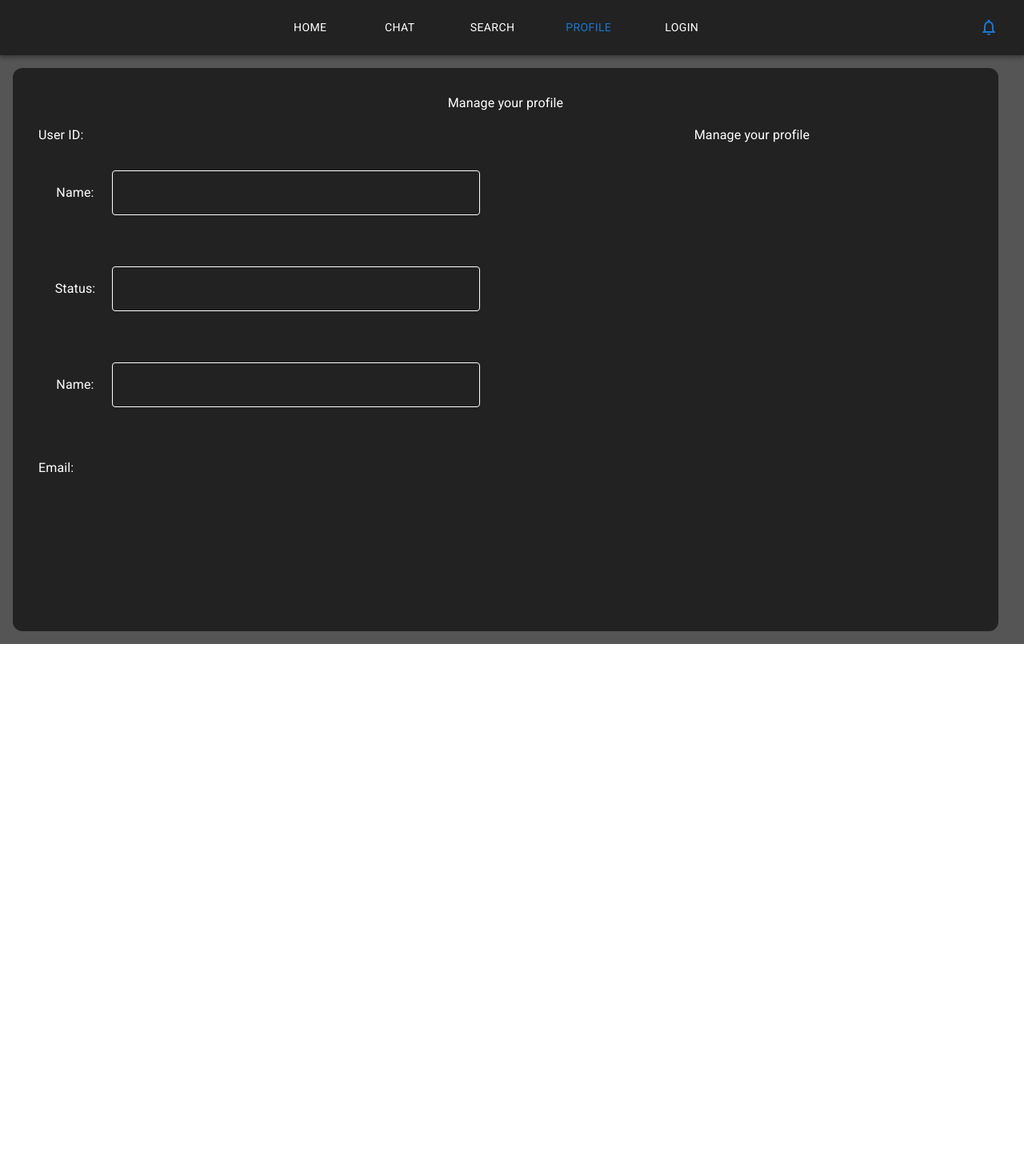
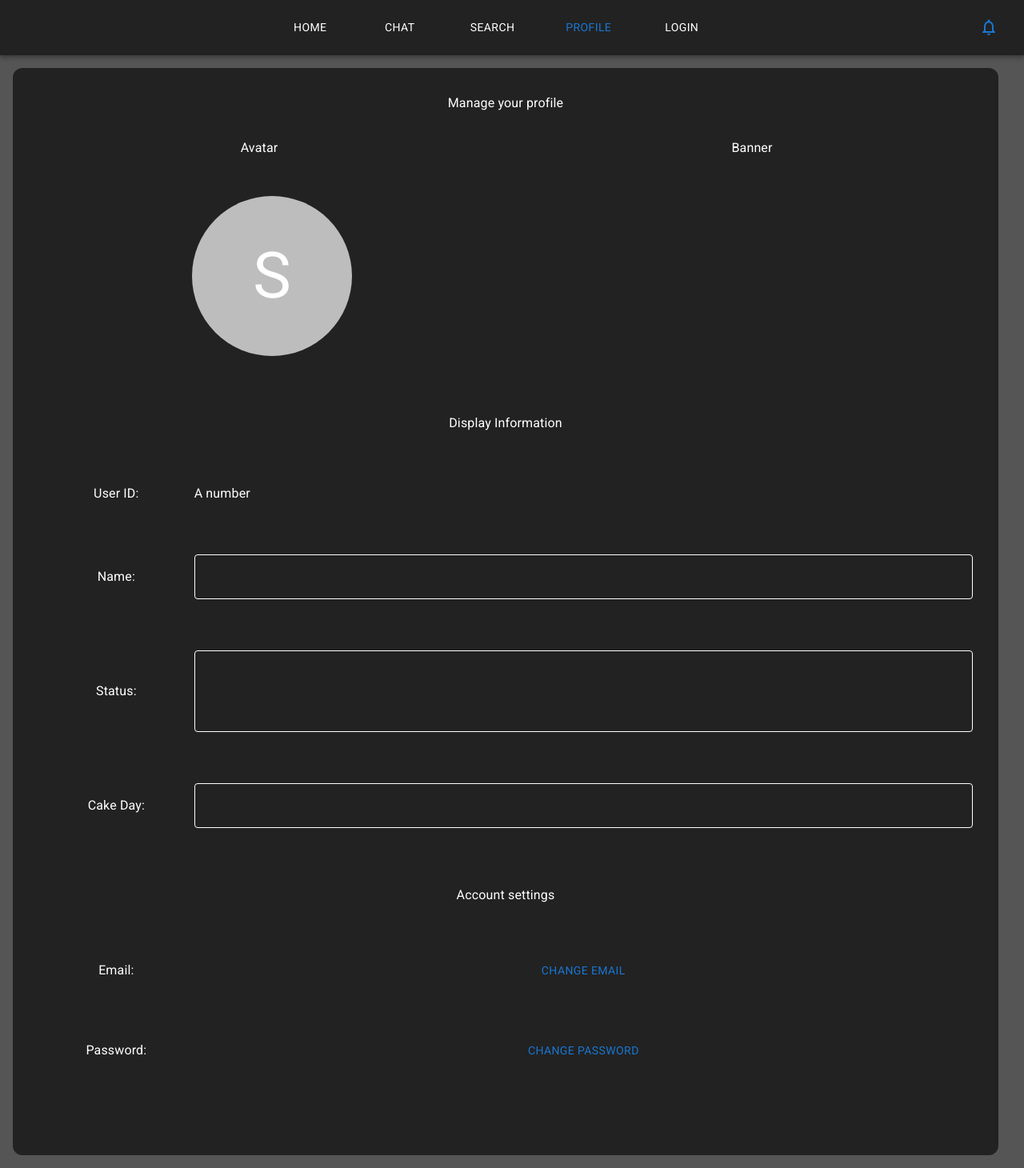
Before and after one commit to Helioborba/direct, a React app in the folder app/: page /profile in a window 1280 px wide. Shown: the whole page at 80% size. Before the commit the page ends 805 px from the top, so only its background shows below. Built offline with nearby package versions, Linux system fonts and the light colour scheme.

Commit message:
update profile comp/ add multiline form

```diff
--- /dev/null
+++ b/app/src/components/form/profileFormMultiline.js
@@ -0,0 +1,44 @@
+import {Typography, Grid} from "@mui/material";
+import { FormControl, TextField, IconButton } from "@mui/material";
+import CreateNewFolderIcon from '@mui/icons-material/CreateNewFolder';
+import Input from "./input.js";
+
+const ProfileFormMultiline = (props) => {
+    return (
+        <FormControl component="form" onSubmit={props.sendMessage} sx={{width:"100%"}}>
+            <Grid container direction='row'>
+                <TextField
+                    id="input-field-chat"
+                    inputRef={props.chatField}
+                    multiline
+                    maxRows={props.maxRows || 4} // default is 4
+                    fullWidth
+                    placeholder={props.username || '\n\n'} // the new lines help give the status a bit of 'multiline' sentiment
+                    InputLabelProps={{
+                        sx: { color: '#fff'}
+                    }}
+                    sx={{
+                        input: { // set the input styles and autofill
+                            color: '#fff',
+                            "&:-webkit-autofill": {
+                                WebkitBoxShadow: "0 0 0 1000px #222 inset",
+                                WebkitTextFillColor: '#fff !important'
+                            }
+                        },
+                        fieldset: {
+                            borderColor: '#fff'
+                        },
+                        '&:hover fieldset': {
+                            borderColor: (theme) => `${theme.palette.primary.main} !important`
+                        },
+                        '&.Mui-focused input': { // - Set the Input border when parent is focused
+                            borderColor: '#fff !important',
+                        },
+                    }}
+                />
+            </Grid>
+        </FormControl>
+    )
+}
+
+export default ProfileFormMultiline;
--- a/app/src/pages/Profile.js
+++ b/app/src/pages/Profile.js
@@ -1,6 +1,7 @@
 // import { useContext } from "react";
-import {Box, Grid, Typography, FormControl, InputLabel, Input, FormHelperText} from "@mui/material";
+import {Box, Grid, Typography, FormControl, InputLabel, Input, FormHelperText, Avatar, Button} from "@mui/material";
 import ProfileForm from "../components/form/profileForm.js";
+import ProfileFormMultiline from "../components/form/profileFormMultiline.js";
 import Nav from "../components/nav/nav.js";
 const Profile = (props) => {
 
@@ -9,17 +10,43 @@ const Profile = (props) => {
             <Nav></Nav>
             <Box  sx={{p:{xs:"5rem 0 5rem 0", lg:2}, display:'flex', alignItems:'center'}}>
                 <Grid container direction="column" sx={{backgroundColor:"#222",  minHeight:"88vh", pt:2, pb:10, mr:2, borderRadius:{xs:0, lg:3}}}>
-                    <Grid container item xs={2} sx={{ position:'relative', display:'flex', flexDirection:"column", justifyContent:"center", alignItems:"center"}} >
+                    <Grid container item sx={{ position:'relative', display:'flex', flexDirection:"column", justifyContent:"center", alignItems:"center"}} >
                         <Box sx={{p:{xs:"5rem 0 5rem 0", lg:2}, display:'flex', justifyContent:'space-between', alignItems:'center'}}>
                             <Grid container direction="row"  sx={{backgroundColor:"#222", borderRadius:{xs:0, lg:3} }}>
                                 <Typography>Manage your profile</Typography>
                             </Grid>
                         </Box>
                     </Grid>
-                    <Grid container item xs={10}>
-                        <Grid container item xs={6}>
-                            <Grid item xs={12} sx={{ display:'flex', alignItems:'center', pl:4}}>
-                                <Typography>User ID:</Typography>
+                    <Grid container item>
+                        <Grid container item xs={12} sx={{my:2}}>
+                            <Grid container item xs={6} sx={{ display:'flex', justifyContent:'center', alignItems:'center'}}>
+                                Avatar
+                            </Grid>
+                            <Grid container item xs={6} sx={{ display:'flex', justifyContent:'center', alignItems:'center'}}>
+                                Banner
+                            </Grid>
+                        </Grid>
+                        <Grid container item xs={12} sx={{m:4}}>
+                            <Grid container item xs={6} sx={{ display:'flex', justifyContent:'center', alignItems:'center'}}>
+                                <Avatar sx={{fontSize:"5em", width:200, height:200}}>S</Avatar>
+                            </Grid>
+                            <Grid container item xs={6} sx={{ display:'flex', justifyContent:'center', alignItems:'center'}}>
+
+                            </Grid>
+                        </Grid>
+
+                        <Grid container item xs={12} sx={{mt:5, display:'flex', justifyContent:'center', alignItems:'center' }}>
+                            <Typography>Display Information</Typography>
+                        </Grid>
+
+                        <Grid container item xs={12} sx={{mt:4}}>
+                            <Grid item xs={12} sx={{ display:'flex', alignItems:'center', p:4}}>
+                                <Grid item xs={2}>
+                                    <Typography>User ID:</Typography>
+                                </Grid>
+                                <Grid item xs={10} sx={{ display:'flex', alignItems:'center'}}>
+                                    <Typography>A number </Typography>
+                                </Grid>
                             </Grid>
                             <Grid item xs={12} sx={{ display:'flex', alignItems:'center', p:4}}>
                                 <Grid item xs={2}>
@@ -34,24 +61,40 @@ const Profile = (props) => {
                                     <Typography>Status: </Typography>
                                 </Grid>
                                 <Grid item xs={10}>
-                                    <ProfileForm></ProfileForm>
+                                    <ProfileFormMultiline></ProfileFormMultiline>
                                 </Grid>
                             </Grid>
                             <Grid item xs={12} sx={{ display:'flex', alignItems:'center', p:4}}>
                                 <Grid item xs={2}>
-                                    <Typography>Name: </Typography>
+                                    <Typography>Cake Day: </Typography>
                                 </Grid>
                                 <Grid item xs={10}>
                                     <ProfileForm></ProfileForm>
                                 </Grid>
                             </Grid>
+                        </Grid>
+
+                        <Grid container item xs={12} sx={{mt:5, display:'flex', justifyContent:'center', alignItems:'center' }}>
+                            <Typography>Account settings</Typography>
+                        </Grid>
+
+                        <Grid container item xs={12} sx={{mt:4}}>
                             <Grid item xs={12} sx={{ display:'flex', alignItems:'center', p:4}}>
-                                <Typography>Email:</Typography>
+                                <Grid item xs={2}>
+                                    <Typography>Email: </Typography>
+                                </Grid>
+                                <Grid item xs={10}>
+                                    <Button>Change Email</Button>
+                                </Grid>
                             </Grid>
-                        </Grid>
-                        <Grid item xs={6}>
-
-                            <Typography>Manage your profile</Typography>
+                            <Grid item xs={12} sx={{ display:'flex', alignItems:'center', p:4}}>
+                                <Grid item xs={2}>
+                                    <Typography>Password: </Typography>
+                                </Grid>
+                                <Grid item xs={10}>
+                                    <Button>Change Password</Button>
+                                </Grid>
+                            </Grid>
                         </Grid>
                     </Grid>
                 </Grid>
```
